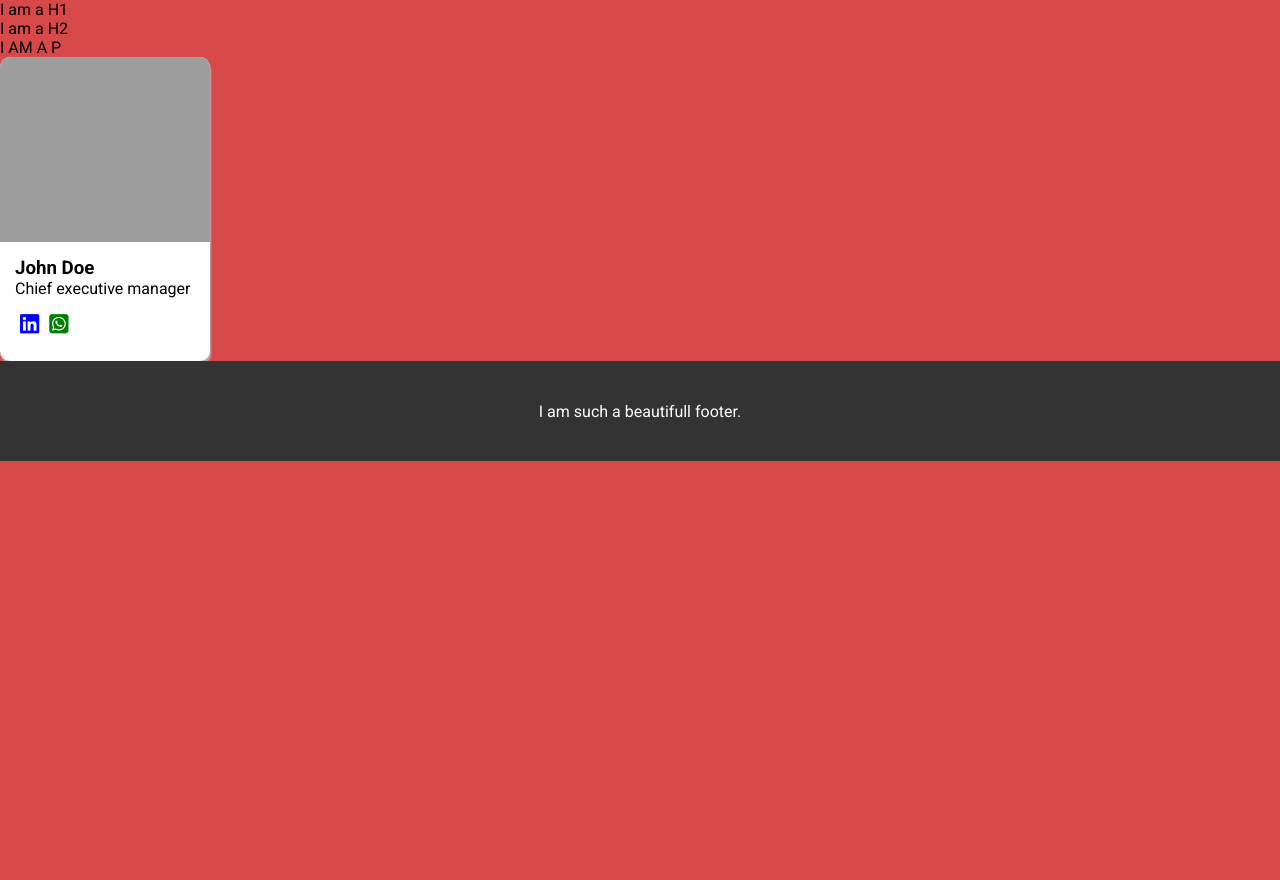
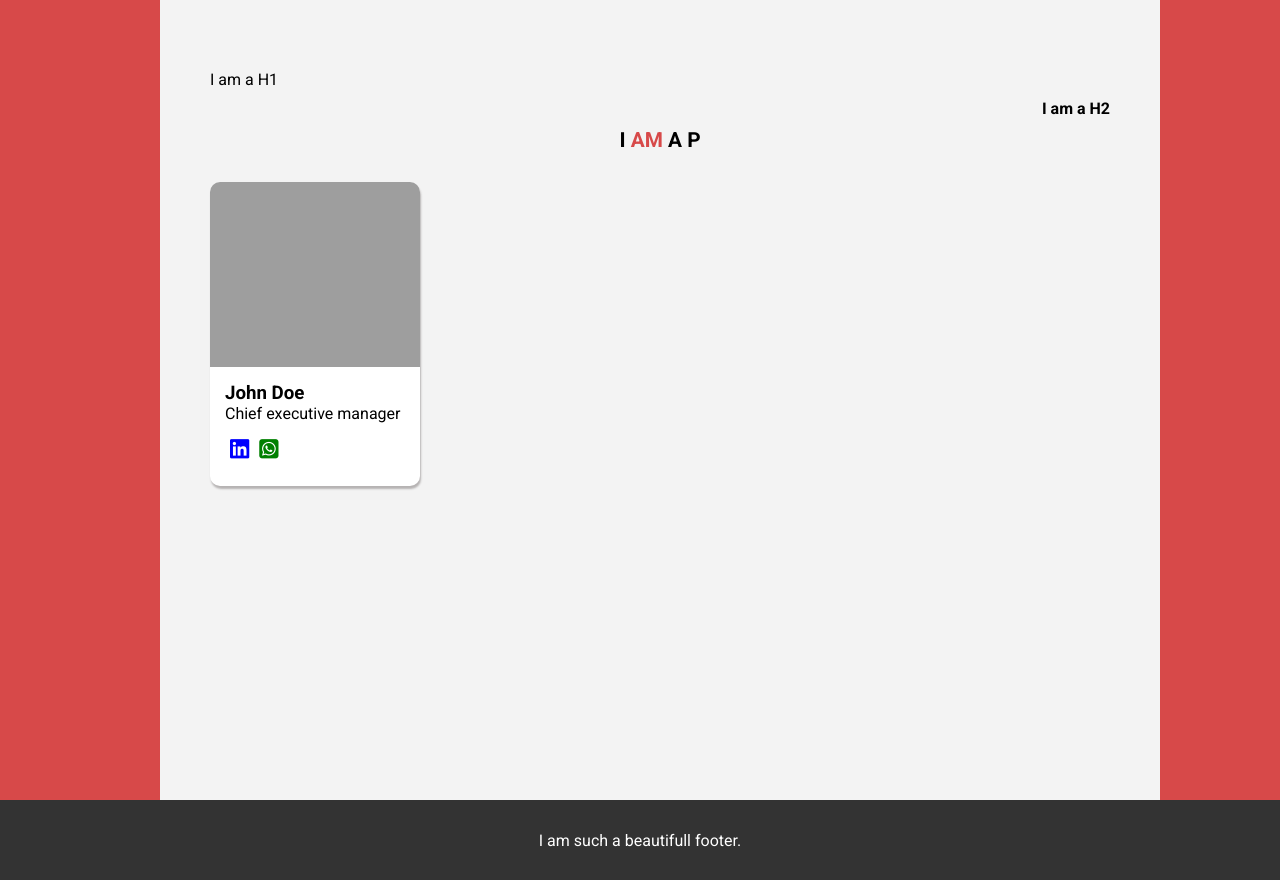
Before and after one commit to zack97/figmazack.github.io, a plain HTML site: page index.html in a window 1280 px wide. Before the commit the page ends 800 px from the top, so only its background shows below. Drawn offline with Linux system fonts and the light colour scheme; grey boxes are pictures that could not be loaded.

Commit message:
figma page done3

```diff
--- a/styles.css
+++ b/styles.css
@@ -12,30 +12,30 @@ body {
   background-color: #d74949;
   height: 500px;
 }
-main {
-  background-color: aliceblue;
+section {
+  background-color: #f3f3f3;
   height: 100vh;
   width: 1000px;
   margin-left: 160px;
   padding: 70px 50px;
 }
-header {
+.H1 {
   margin-bottom: 10px;
 }
-aside {
+.H2 {
   text-align: end;
   margin-bottom: 10px;
-  font-size: 1.2rem;
+  font-size: 1rem;
   font-weight: bold;
 }
-nav {
+.AP {
   text-align: center;
   margin-bottom: 30px;
-  font-size: 1.5rem;
+  font-size: 1.3rem;
   font-weight: bold;
 }
 
-nav span {
+.AP span {
   color: #d74949;
 }
 article {
@@ -85,7 +85,7 @@ article {
 footer {
   background-color: #333;
   color: white;
-  height: 100px;
+  height: 80px;
   display: flex;
   align-items: center;
   justify-content: center;
```
